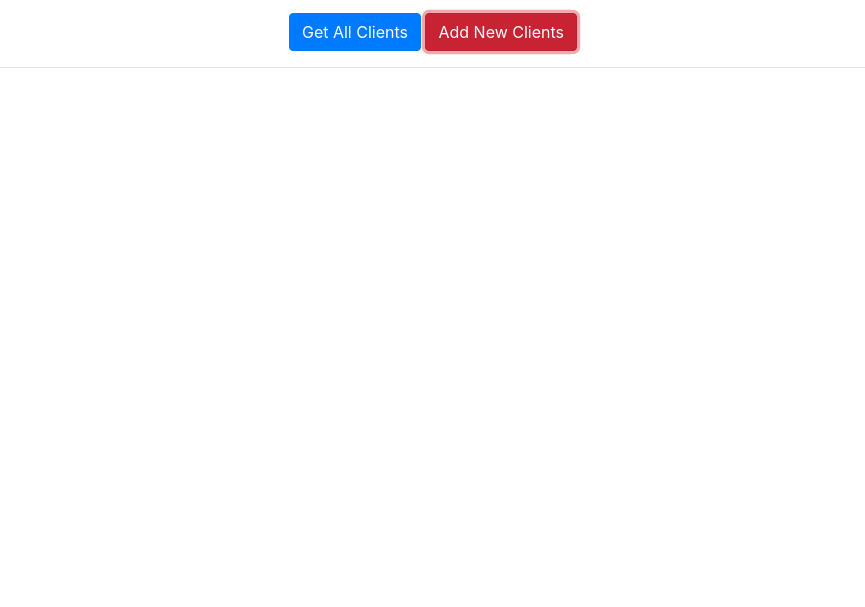
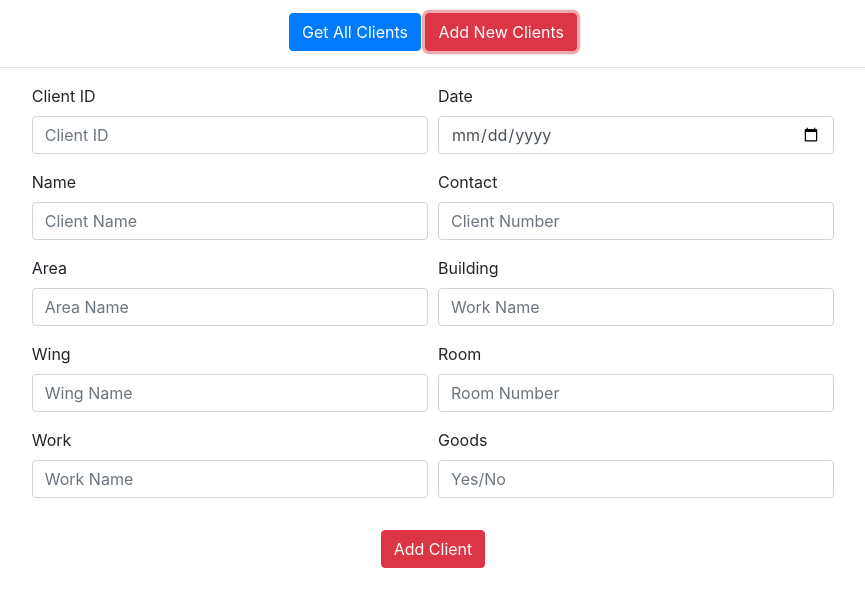
Before and after one commit to Virtualsec/PiyushClientsPannel, a plain HTML site: page index.html in a window 1280 px wide. Both pictures are taken after a click on the button "Add New Clients". Shown: the part 75-682 px from the top of the page, without its empty margins (207-1072 px from the left). Drawn offline with nearby package versions, Linux system fonts and the light colour scheme; no server answers.

```diff
--- a/index.html
+++ b/index.html
@@ -6,7 +6,7 @@
     <meta http-equiv="X-UA-Compatible" content="ie=edge">
     <title>Piyush Ele</title>
 
-    <link rel="stylesheet" href="/bootstrap.min.css">
+    <link rel="stylesheet" href="vendors/bootstrap.min.css">
     <!-- <link
     rel="stylesheet"
     href="https://stackpath.bootstrapcdn.com/bootstrap/4.3.1/css/bootstrap.min.css"
@@ -30,6 +30,7 @@
               <div class="modal-content">
                 <div class="modal-header">
                   <h5 class="modal-title" id="exampleModalLabel">Modal title</h5>
+
                   <button type="button" class="close" data-dismiss="modal" aria-label="Close">
                     <span aria-hidden="true">&times;</span>
                   </button>
@@ -52,8 +53,8 @@
           </div>
 
     <script src="https://cdnjs.cloudflare.com/ajax/libs/axios/0.19.0/axios.min.js"></script>
-    <script src="./jquery-3.3.1.slim.min.js"></script>
-    <script src="./bootstrap.min.js"></script>
+    <script src="vendors/jquery-3.3.1.slim.min.js"></script>
+    <script src="vendors/bootstrap.min.js"></script>
     <script src="script.js"></script>
 </body>
 </html>
--- a/script.js
+++ b/script.js
@@ -1,5 +1,5 @@
 const name = document.getElementById('name')
-const address = document.getElementById('address')
+var address = document.getElementById('address')
 const contact = document.getElementById('contact')
 const id = document.getElementById('id')
 
@@ -48,233 +48,235 @@
 }
 
 
-// function addClient(){
-//     document.getElementById('res').innerHTML = `
-//     <div class="container w-75">
-//                 <form>
-//             <div class="form-row">
-//                 <div class="form-group col-md-6">
-//                 <label>Client ID</label>
-//                 <input id="cid" type="text" class="form-control"  placeholder="Client ID">
-//                 </div>
-//                 <div class="form-group col-md-6">
-//                 <label >Date</label>
-//                 <input type="date" class="form-control" placeholder="Date">
-//                 </div>
-//             </div>
-//             <div class="form-row">
-//             <div class="form-group col-md-6">
-//                 <label>Name</label>
-//                 <input id="name" type="text" class="form-control" placeholder="Client Name">
-//             </div>
-//             <div class="form-group col-md-6">
-//                 <label>Contact</label>
-//                 <input id="mobile" type="text" class="form-control" placeholder="Client Number">
-//             </div>
-//             </div>
-//             <div class="form-row">
-//             <div class="form-group col-md-6">
-//                 <label>Area</label>
-//                 <input id="area" class="form-control" placeholder="Area Name" list="areaList">
-//                 <datalist id="areaList">
-//                     <option>Global City</option>
-//                     <option>Y.K Nagar</option>
-//                     <option>HDIL Layout</option>
-//                 </select>
-//             </div>
+function addClient(){
+    console.log("ADD");
 
-//             <div class="form-group col-md-6">
-//                 <label>Building</label>
-//                 <input id="buildingName" class="form-control" list="buildingList" placeholder="Work Name">
-//                     <datalist id="buildingList"></datalist>
-//             </div>
+    document.getElementById('res').innerHTML = `
+    <div class="container w-75">
+                <form>
+            <div class="form-row">
+                <div class="form-group col-md-6">
+                <label>Client ID</label>
+                <input id="cid" type="text" class="form-control"  placeholder="Client ID">
+                </div>
+                <div class="form-group col-md-6">
+                <label >Date</label>
+                <input type="date" class="form-control" placeholder="Date">
+                </div>
+            </div>
+            <div class="form-row">
+            <div class="form-group col-md-6">
+                <label>Name</label>
+                <input id="name" type="text" class="form-control" placeholder="Client Name">
+            </div>
+            <div class="form-group col-md-6">
+                <label>Contact</label>
+                <input id="mobile" type="text" class="form-control" placeholder="Client Number">
+            </div>
+            </div>
+            <div class="form-row">
+            <div class="form-group col-md-6">
+                <label>Area</label>
+                <input id="area" class="form-control" placeholder="Area Name" list="areaList">
+                <datalist id="areaList">
+                    <option>Global City</option>
+                    <option>Y.K Nagar</option>
+                    <option>HDIL Layout</option>
+                </select>
+            </div>
 
-//             <div class="form-group col-md-6">
-//                 <label>Wing</label>
-//                 <input id="wing" type="text" class="form-control" placeholder="Wing Name" list="wingList">
-//                 <datalist id="wingList"></datalist>
-//             </div>
+            <div class="form-group col-md-6">
+                <label>Building</label>
+                <input id="buildingName" class="form-control" list="buildingList" placeholder="Work Name">
+                    <datalist id="buildingList"></datalist>
+            </div>
 
-//             <div class="form-group col-md-6">
-//                 <label>Room</label>
-//                 <input id="room" type="text" class="form-control" placeholder="Room Number" list="roomNo">
-//             </div>
+            <div class="form-group col-md-6">
+                <label>Wing</label>
+                <input id="wing" type="text" class="form-control" placeholder="Wing Name" list="wingList">
+                <datalist id="wingList"></datalist>
+            </div>
 
-//             <div class="form-group col-md-6">
-//                 <label>Work</label>
-//                 <input id="work" class="form-control" list="workList" placeholder="Work Name">
-//                 <datalist id="workList">
-//                     <option>Electric</option>
-//                     <option>Plumbing</option>
-//                     <option>Hardware</option>
-//                     <option>Reparing</option>
-//                 </datalist>
-//             </div>
+            <div class="form-group col-md-6">
+                <label>Room</label>
+                <input id="room" type="text" class="form-control" placeholder="Room Number" list="roomNo">
+            </div>
 
-//             <div class="form-group col-md-6">
-//                 <label>Goods</label>
-//                 <input id="goods" class="form-control" list="boolen" placeholder="Yes/No">
-//                 <datalist id="boolen">
-//                     <option>Yes</option>
-//                     <option>No</option>
-//                 </datalist>
-//             </div>
-//             </div>
-//             </form>
-//         </div>
-//         <center>
-//         <button  class="btn btn-danger my-3" id="post">Add Client</button>
-//         </center>
-//     </div>`;
+            <div class="form-group col-md-6">
+                <label>Work</label>
+                <input id="work" class="form-control" list="workList" placeholder="Work Name">
+                <datalist id="workList">
+                    <option>Electric</option>
+                    <option>Plumbing</option>
+                    <option>Hardware</option>
+                    <option>Reparing</option>
+                </datalist>
+            </div>
 
-//     function postClient(){
-//         var cid = document.getElementById("cid").value;
-//         var name = document.getElementById("name").value;
-//         var mobile = document.getElementById("mobile").value;
-//         var work = document.getElementById("work").value;
-//         var area = document.getElementById("area").value;
-//         var buildingName = document.getElementById("buildingName").value;
-//         var wing = document.getElementById("wing").value;
-//         var room = document.getElementById("room").value;
+            <div class="form-group col-md-6">
+                <label>Goods</label>
+                <input id="goods" class="form-control" list="boolen" placeholder="Yes/No">
+                <datalist id="boolen">
+                    <option>Yes</option>
+                    <option>No</option>
+                </datalist>
+            </div>
+            </div>
+            </form>
+        </div>
+        <center>
+        <button  class="btn btn-danger my-3" id="post">Add Client</button>
+        </center>
+    </div>`;
 
-//         address = [
-//             area = document.getElementById("area").value,
-//             building = document.getElementById("buildingName").value,
-//             wing = document.getElementById("wing").value,
-//             room = document.getElementById("room").value
-//         ]
-//         var addRev  = address.reverse();
-//         var addr = addRev.toString();
+    function postClient(){
+        var cid = document.getElementById("cid").value;
+        var name = document.getElementById("name").value;
+        var mobile = document.getElementById("mobile").value;
+        var work = document.getElementById("work").value;
+        var area = document.getElementById("area").value;
+        var buildingName = document.getElementById("buildingName").value;
+        var wing = document.getElementById("wing").value;
+        var room = document.getElementById("room").value;
 
-//         axios
-//         .post("https://piyush-admin.herokuapp.com/client",{
-//             name: name,
-//             mobileNo: mobile,
-//             address: addr,
-//             work: work
-//         })
-//         .then(res => console.log(res))
-//         .catch(err => console.error(err));
+        address = [
+            area = document.getElementById("area").value,
+            building = document.getElementById("buildingName").value,
+            wing = document.getElementById("wing").value,
+            room = document.getElementById("room").value
+        ]
+        var addRev  = address.reverse();
+        var addr = addRev.toString();
 
-//         console.log(cid)
-//         console.log(name)
-//         console.log(mobile)
-//         console.log(addr)
-//         console.log(work)
-//         console.log("ADDED")
-//     }
+        axios
+        .post("https://piyush-admin.herokuapp.com/client",{
+            name: name,
+            mobileNo: mobile,
+            address: addr,
+            work: work
+        })
+        .then(res => console.log(res))
+        .catch(err => console.error(err));
 
-//     var buildingNames = new Array (
-//         "Agarwal Lifestyle A",
-//         "Agarwal Lifestyle B",
-//         "Agarwal Lifestyle C",
-//         "Agarwal Solitaire",
-//         "Agarwal Paramount",
-//         "Bhoomi Acropolis",
-//         "Bhavani View",
-//         "Blu Pearl",
-//         "Cosmos Regency",
-//         "M-Avenue",
-//         "J-Avenue",
-//         "H-Avenue",
-//         "G-Avenue",
-//         "I-Avenue",
-//         "K-Avenue",
-//         "L-Avenue",
-//         "D-Avenue",
-//         "Poonam Avenue",
-//         "Poonam ParkView",
-//         "Pooman Heights",
-//         "Poonam Imperial",
-//         "Bachraj Landmark",
-//         "Bachraj Residency",
-//         "Bachraj Paradise",
-//         "Bachraj LifeSpace",
-//         "Sumit Greendale",
-//         "Sumit Greendale NX",
-//         "Shree Shashwat",
-//         "Star Heights",
-//         "Shanti Homes",
-//         "Siddhi Homes",
-//         "Evershine Homes",
-//         "Evershine Avenue A3",
-//         "Evershine Avenue A6",
-//         "Ekta Parksville Central",
-//         "Ekta Parksville Lincoln",
-//         "Ekta Parksville Sentosa",
-//         "Ekta Parksville Regent",
-//         "Ekta Brooklyn Park",
-//         "Vinay Unique Gardens",
-//         "Vinay Unique Homes",
-//         "Vinay Unique Heights",
-//         "Vinay Unique Imperia",
-//         "Vinay Unique Corner",
-//         "Joyti Harmony",
-//         "Mandar Avenue",
-//         "Mandar Shlip",
-//         "Mahavir heights",
-//         "Casa Vista",
-//         "New Home Paradise",
-//         "Mathuresh Krupa",
-//         "Rachna Tower",
-//         "Datta Krishna Height",
-//     )
+        console.log(cid)
+        console.log(name)
+        console.log(mobile)
+        console.log(addr)
+        console.log(work)
+        console.log("ADDED")
+    }
 
-//     var opt = '';
-//     for(var i = 0; i < buildingNames.length; ++i){
+    var buildingNames = new Array (
+        "Agarwal Lifestyle A",
+        "Agarwal Lifestyle B",
+        "Agarwal Lifestyle C",
+        "Agarwal Solitaire",
+        "Agarwal Paramount",
+        "Bhoomi Acropolis",
+        "Bhavani View",
+        "Blu Pearl",
+        "Cosmos Regency",
+        "M-Avenue",
+        "J-Avenue",
+        "H-Avenue",
+        "G-Avenue",
+        "I-Avenue",
+        "K-Avenue",
+        "L-Avenue",
+        "D-Avenue",
+        "Poonam Avenue",
+        "Poonam ParkView",
+        "Pooman Heights",
+        "Poonam Imperial",
+        "Bachraj Landmark",
+        "Bachraj Residency",
+        "Bachraj Paradise",
+        "Bachraj LifeSpace",
+        "Sumit Greendale",
+        "Sumit Greendale NX",
+        "Shree Shashwat",
+        "Star Heights",
+        "Shanti Homes",
+        "Siddhi Homes",
+        "Evershine Homes",
+        "Evershine Avenue A3",
+        "Evershine Avenue A6",
+        "Ekta Parksville Central",
+        "Ekta Parksville Lincoln",
+        "Ekta Parksville Sentosa",
+        "Ekta Parksville Regent",
+        "Ekta Brooklyn Park",
+        "Vinay Unique Gardens",
+        "Vinay Unique Homes",
+        "Vinay Unique Heights",
+        "Vinay Unique Imperia",
+        "Vinay Unique Corner",
+        "Joyti Harmony",
+        "Mandar Avenue",
+        "Mandar Shlip",
+        "Mahavir heights",
+        "Casa Vista",
+        "New Home Paradise",
+        "Mathuresh Krupa",
+        "Rachna Tower",
+        "Datta Krishna Height",
+    )
 
-//         opt += '<option value="'+buildingNames[i]+'"/>';
-//     }
-//     var buldList = document.getElementById("buildingList").innerHTML = opt;
+    var opt = '';
+    for(var i = 0; i < buildingNames.length; ++i){
 
-//     var str='';
-//     var wing = new Array(
-//         "A-Wing",
-//         "B-Wing",
-//         "C-Wing",
-//         "D-Wing",
-//         "E-Wing",
-//         "F-Wing",
-//         "G-Wing",
-//         "H-Wing",
-//         "I-Wing",
-//         "J-Wing",
-//         "K-Wing",
-//         "L-Wing",
-//         "M-Wing",
-//         "O-Wing",
-//         "P-Wing",
-//         "Building.No.01",
-//         "Building.No.02",
-//         "Building.No.03",
-//         "Building.No.04",
-//         "Building.No.05",
-//         "Building.No.06",
-//         "Building.No.07",
-//         "Building.No.08",
-//         "Building.No.09",
-//         "Building.No.10",
-//         "Building.No.11",
-//         "Building.No.12",
-//         "Building.No.13",
-//         "Building.No.14",
-//         "Building.No.15",
-//         "Building.No.16",
-//         "Building.No.17",
-//         "Building.No.18",
-//         "Building.No.19",
-//         "Building.No.20",
-//     );
+        opt += '<option value="'+buildingNames[i]+'"/>';
+    }
+    var buldList = document.getElementById("buildingList").innerHTML = opt;
 
-//     for (var i=0; i < wing.length;++i){
+    var str='';
+    var wing = new Array(
+        "A-Wing",
+        "B-Wing",
+        "C-Wing",
+        "D-Wing",
+        "E-Wing",
+        "F-Wing",
+        "G-Wing",
+        "H-Wing",
+        "I-Wing",
+        "J-Wing",
+        "K-Wing",
+        "L-Wing",
+        "M-Wing",
+        "O-Wing",
+        "P-Wing",
+        "Building.No.01",
+        "Building.No.02",
+        "Building.No.03",
+        "Building.No.04",
+        "Building.No.05",
+        "Building.No.06",
+        "Building.No.07",
+        "Building.No.08",
+        "Building.No.09",
+        "Building.No.10",
+        "Building.No.11",
+        "Building.No.12",
+        "Building.No.13",
+        "Building.No.14",
+        "Building.No.15",
+        "Building.No.16",
+        "Building.No.17",
+        "Building.No.18",
+        "Building.No.19",
+        "Building.No.20",
+    );
 
-//         str += '<option value="'+wing[i]+'"/>';
-//     }
-//     var my_list = document.getElementById("wingList").innerHTML= str;
+    for (var i=0; i < wing.length;++i){
 
-//     document.getElementById('post').addEventListener('click', postClient);
+        str += '<option value="'+wing[i]+'"/>';
+    }
+    var my_list = document.getElementById("wingList").innerHTML= str;
 
-// }
+    document.getElementById('post').addEventListener('click', postClient);
+
+}
 
 
 const showEditModal = (ClientName, ClientAddress, ClientMobileNo, ClientID) => {
@@ -293,10 +295,15 @@
             mobileNo: contact.value,
             address: address.value
         })
-        .then(client => console.log(client))
+        .then(client =>  clientUpdated())
         .catch(err => console.log(err))
 })
 
+function clientUpdated(){
+    console.log("POST");
+
+}
+
 document.getElementById("get").addEventListener('click', getClient);
-// document.getElementById("add").addEventListener('click', addClient);
+document.getElementById("add").addEventListener('click', addClient);
 getClient();
```
